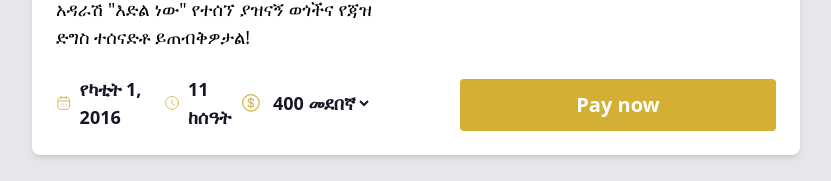
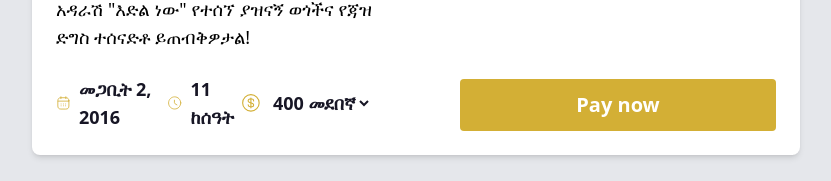
Before and after one commit to FANIMAN/Event_Management, a Nuxt app: page / in a window 1280 px wide. Shown: the part 597-778 px from the top of the page, without its empty margins (224-1055 px from the left). Built offline with nearby package versions, Linux system fonts and the light colour scheme.

Commit message:
update on date

```diff
--- a/pages/index.vue
+++ b/pages/index.vue
@@ -129,7 +129,7 @@
                     stroke-linejoin="round" />
                 </svg>
                 <!-- <p class="text-[#171625] font-bold">{{ formatDate(eventDetails && eventDetails.time) }}</p> -->
-                <p class="text-[#171625] font-bold">የካቲት 1, 2016</p>
+                <p class="text-[#171625] font-bold">መጋቢት 2, 2016</p>
               </div>
 
               <div class="flex flex-row gap-2 items-center">
```
